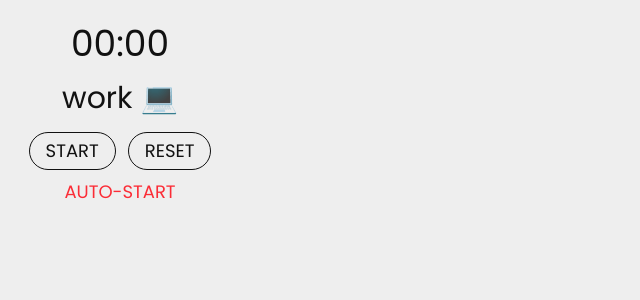
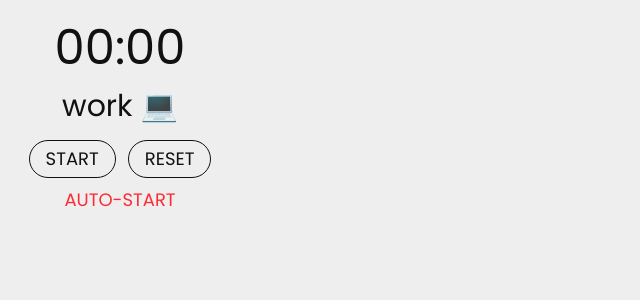
Before and after one commit to leakoo/pomodoro-chrome-extension, a React (Vite) app: page / in a window 1280 px wide. Shown: the top 300 px of the page, without its empty margins (0-640 px from the left). Built offline with nearby package versions, Linux system fonts and the light colour scheme.

Commit message:
refactor(style): Change H1 text sizing with tailwind

```diff
--- a/src/components/timer-display.jsx
+++ b/src/components/timer-display.jsx
@@ -8,7 +8,7 @@ export default function TimerDisplay({ timeLeft }) {
 
   return (
     <>
-      <h1 className="flex justify-center text-4xl">{formattedTime}</h1>
+      <h1 className="flex justify-center text-5xl">{formattedTime}</h1>
     </>
   );
 };
```
